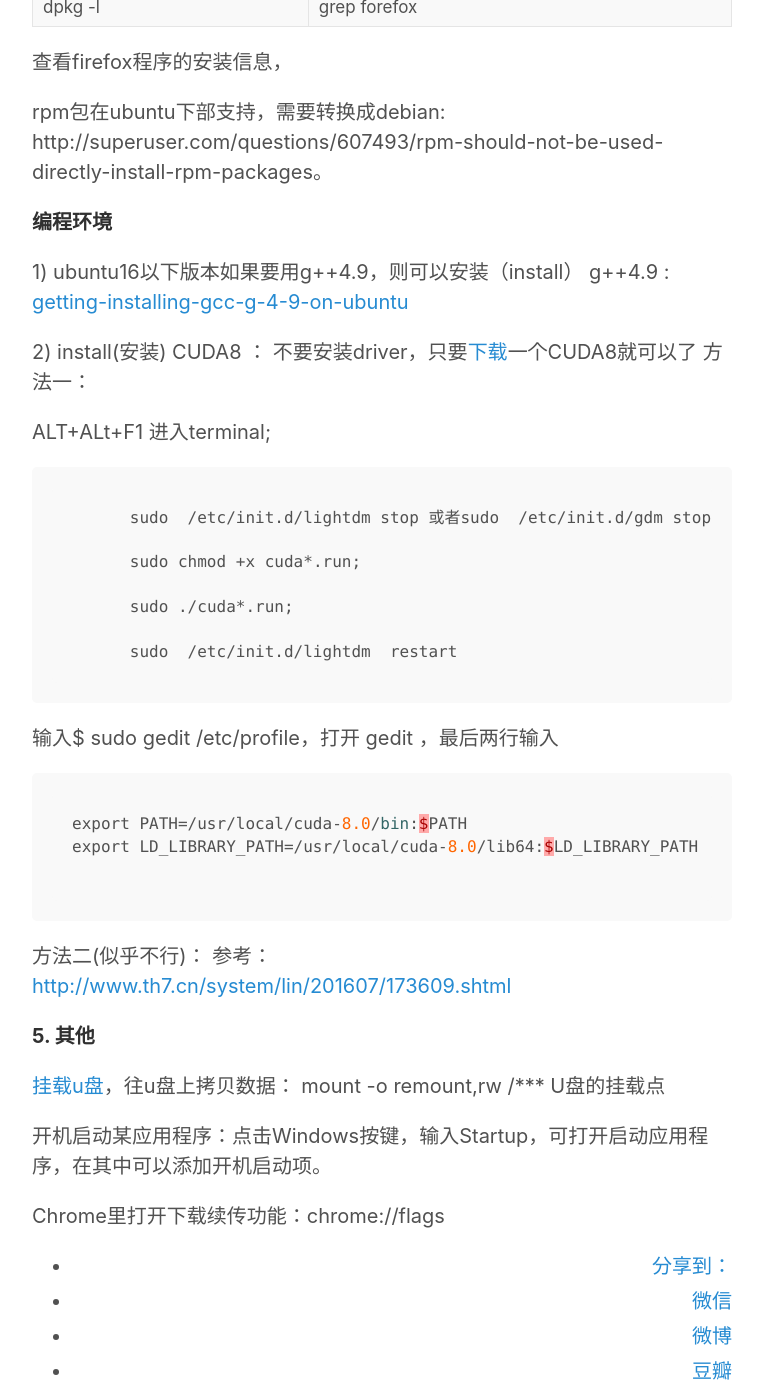
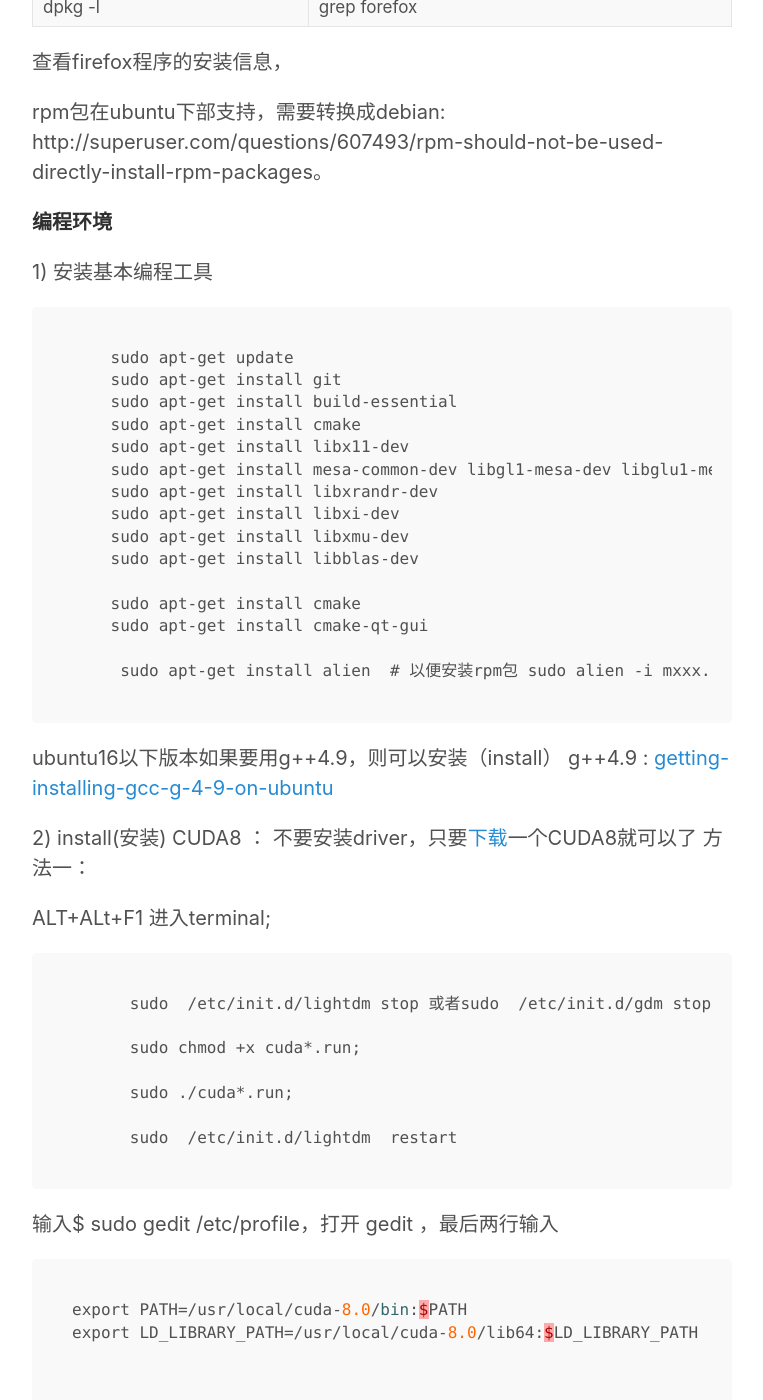
Before and after one commit to hwdong/hwdong-old.github.io, a Jekyll site: the page built from _posts/2017-01-01-install ubuntu on windows.md, in a window 1280 px wide and 1400 px high, scrolled down 2846 px. Shown: the whole window, without its empty margins (258-1021 px from the left). Built offline with Jekyll 4.4.1, drawn with Linux system fonts in a browser that asks for light colours; comment, search, counter and statistics services are not loaded; some of the changed text lies outside the part shown.

Commit message:
2017-01-01

````diff
--- a/_posts/2017-01-01-install ubuntu on windows.md
+++ b/_posts/2017-01-01-install ubuntu on windows.md
@@ -80,7 +80,27 @@ d） 200M             logical ( 即逻辑分分区)            ext4
 
 **编程环境**
 
-1) ubuntu16以下版本如果要用g++4.9，则可以安装（install） g++4.9 :
+1)  安装基本编程工具
+
+```
+    sudo apt-get update
+    sudo apt-get install git
+    sudo apt-get install build-essential
+    sudo apt-get install cmake
+    sudo apt-get install libx11-dev
+    sudo apt-get install mesa-common-dev libgl1-mesa-dev libglu1-mesa-dev
+    sudo apt-get install libxrandr-dev
+    sudo apt-get install libxi-dev
+    sudo apt-get install libxmu-dev
+    sudo apt-get install libblas-dev
+
+    sudo apt-get install cmake
+    sudo apt-get install cmake-qt-gui
+
+     sudo apt-get install alien  # 以便安装rpm包 sudo alien -i mxxx.rpm
+```
+
+ubuntu16以下版本如果要用g++4.9，则可以安装（install） g++4.9 :
 [getting-installing-gcc-g-4-9-on-ubuntu](http://askubuntu.com/questions/428198/getting-installing-gcc-g-4-9-on-ubuntu)
 
 2) install(安装)  CUDA8 ：
@@ -107,6 +127,15 @@ export LD_LIBRARY_PATH=/usr/local/cuda-8.0/lib64:$LD_LIBRARY_PATH
 
 ```
 
+3) 常用库
+
+```
+  sudo apt-get install libboost-dev
+  sudo apt-get install eclipse eclipse-cdt g++
+
+```
+   [install opencv](http://milq.github.io/install-opencv-ubuntu-debian/)
+
 方法二(似乎不行)：
 参考：[http://www.th7.cn/system/lin/201607/173609.shtml](http://www.th7.cn/system/lin/201607/173609.shtml)
 
````
